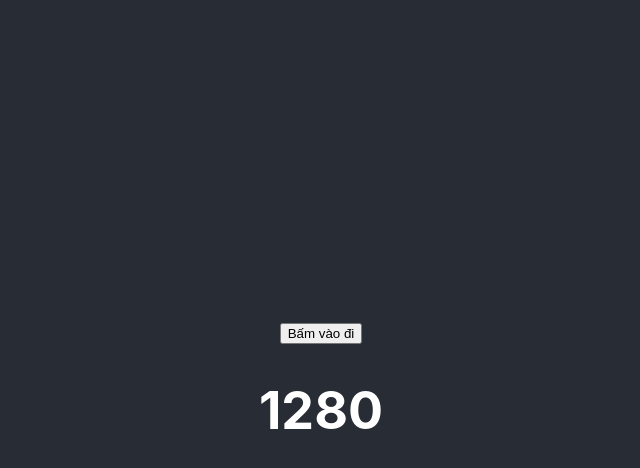
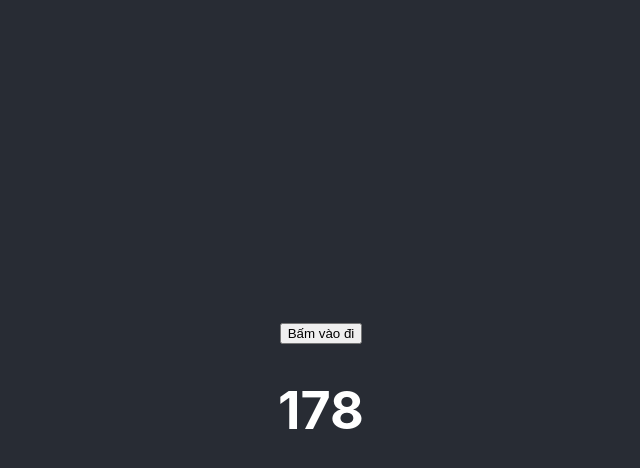
Before and after one commit to Nemo-0o0/LearnReactjs-hooks, a React (Create React App) app: page / in a window 1280 px wide. Both pictures are taken after a click on the button "Bấm vào đi". Shown: the top 468 px of the page, without its empty margins (319-959 px from the left). Built offline with nearby package versions, Linux system fonts and the light colour scheme.

Commit message:
useEffect with timer functions

```diff
--- a/src/Content.js
+++ b/src/Content.js
@@ -31,31 +31,37 @@ import { useEffect, useState } from 'react'
 //----------------------------------------
 // 1. Callback luon duoc goi sau khi component mounted
 // 2. Cleanup Function luon duoc goi truoc khi component unmouted
+// 3. Cleanup Function luon duoc goi truoc khi callback duoc goi (tru lan mounted)
 
 
 function Content() {
 
-    const [width, setWidth] = useState(window.innerWidth)
+    const [countdown, setCoundown] = useState(180)
+
+    // Set Interval
 
     useEffect(() => {
+        const timeId = setInterval(() => {
+            setCoundown(prev => prev - 1)
+        }, 1000);
 
-        const handleResize = () => {
-            setWidth(window.innerWidth)
-            console.log('handleResize')
+        // Memory leak
+        return () => {
+            clearInterval(timeId)
         }
+    },[])
 
-        window.addEventListener('resize', handleResize)
+    // Set TimeOut
+    // useEffect(() => {
+    //     setTimeout(() => {
+    //         setCoundown(countdown -1)
+    //     }, 1000);
+    // },[countdown])
 
-        return () => {
-            window.removeEventListener('resize', handleResize)
-            console.log('cleanup')
-        }
-
-    }, [])
 
     return (
         <div>
-           <h1>{width}</h1>
+            <h1>{countdown}</h1>
         </div>
      );
 }
```
